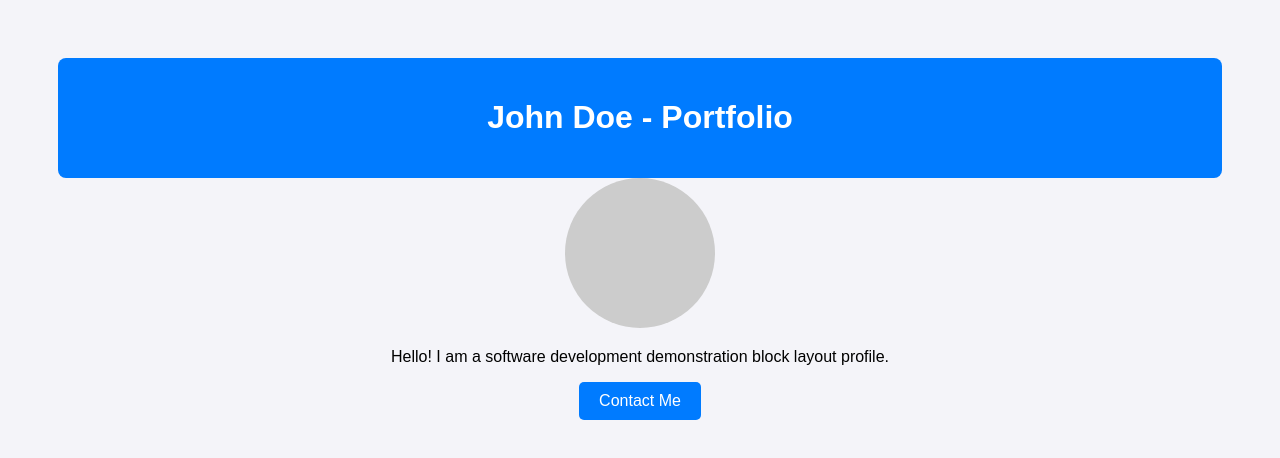
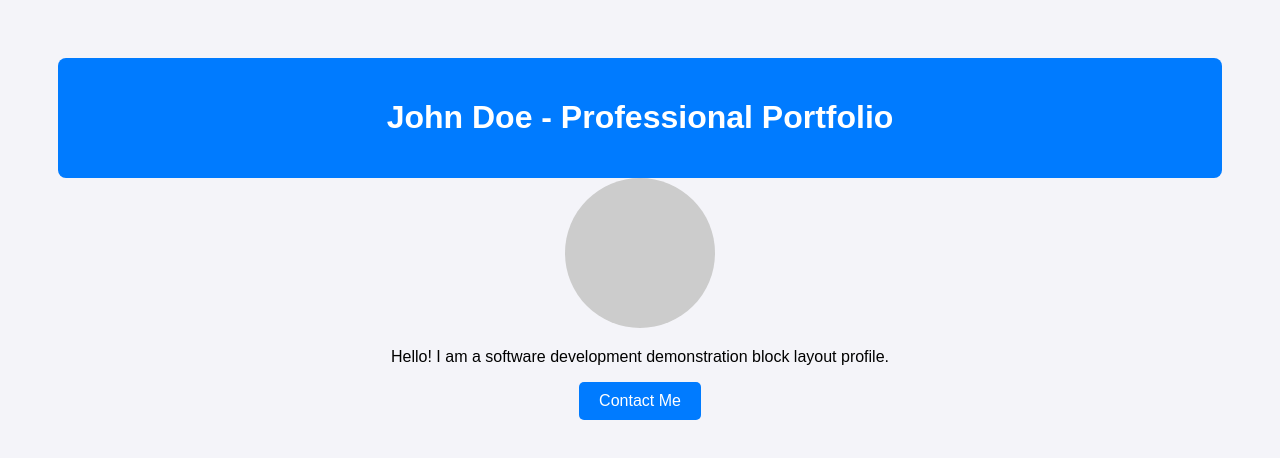
Before and after one commit to prakhar845/AI-SDLC-Demo, a plain HTML site: page index.html in a window 1280 px wide. Drawn offline with Linux system fonts and the light colour scheme.

Commit message:
Update portfolio header title

```diff
--- a/index.html
+++ b/index.html
@@ -12,7 +12,7 @@
 </head>
 <body>
     <header>
-        <h1>John Doe - Portfolio</h1>
+        <h1>John Doe - Professional Portfolio</h1>
     </header>
     <div class="avatar"></div>
     <p>Hello! I am a software development demonstration block layout profile.</p>
```
